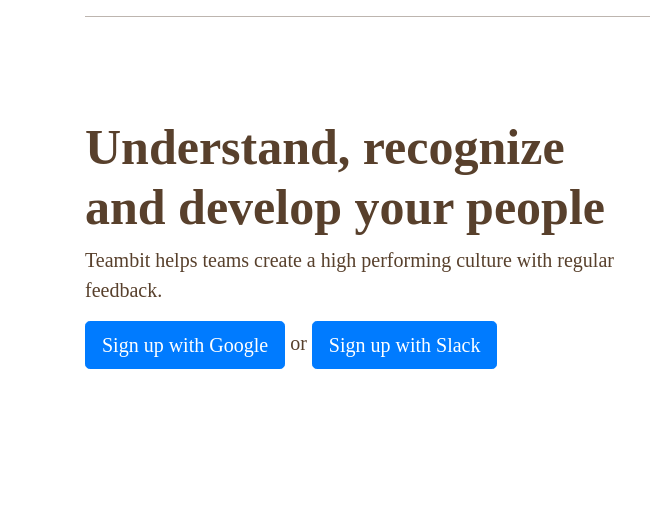
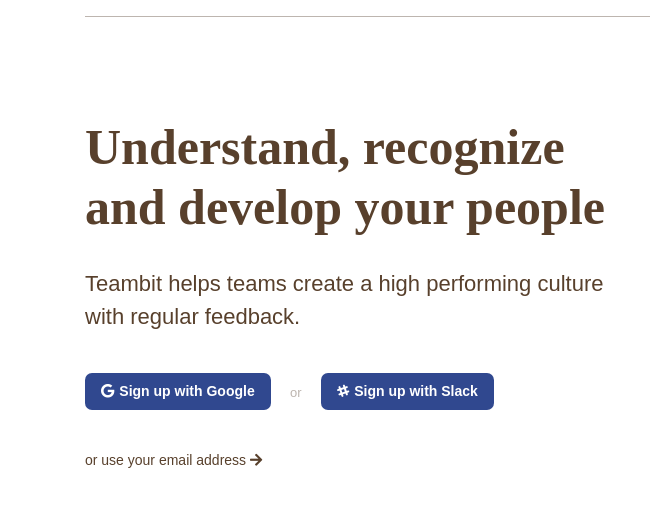
Before and after one commit to vincenzovolpe/node-sass-teambit, a website: page index.html in a window 1280 px wide. Shown: the part 58-572 px from the top of the page, 0-650 px from the left. Drawn offline with nearby package versions, Linux system fonts and the light colour scheme; grey boxes are pictures that could not be loaded.

Commit message:
Sistemata meglio logica file sass e terminata _main_sezione_uno

```diff
--- a/index.html
+++ b/index.html
@@ -58,9 +58,12 @@
                         <h1>Understand, recognize and develop your people</h1>
                         <p class="lead">Teambit helps teams create a high performing culture with regular feedback.</p>
                         <p class="lead">
-                            <a class="btn btn-primary btn-lg" href="#" role="button">Sign up with Google</a>
-                            <label class="b-login__label">or</label>
-                            <a class="btn btn-primary btn-lg" href="#" role="button">Sign up with Slack</a>
+                            <a class="btn btn-primary btn-lg" href="#" role="button"><i class="fab fa-google"></i>Sign up with Google</a>
+                            <label>or</label>
+                            <a class="btn btn-primary btn-lg" href="#" role="button"><i class="fab fa-slack-hash"></i>Sign up with Slack</a>
+                        </p>
+                        <p class="lead">
+                            <a href="https://app.teambit.io/signup">or use your email address <i class="fas fa-arrow-right"></i></i></a>
                         </p>
                     </div>
                 </div>
@@ -70,23 +73,24 @@
                     </figure>
                 </div>
             </div>
+        </section>
+
+        <section id="sezione_due" class="container">
 
         </section>
+
         <section>
 
         </section>
+
         <section>
 
         </section>
+
         <section>
 
         </section>
-        <section>
 
-        </section>
-        <section>
-
-        </section>
         <section>
 
         </section>
--- a/src/scss/_header.scss
+++ b/src/scss/_header.scss
@@ -43,15 +43,14 @@
             }
             &:hover {
                 color: #fff;
-                background: $text-hover-color
+                background: $text-hover-color;
             }
         }
 
         .container {
             position: relative;
-        }
 
-        .container::before {
+            &::before {
                 bottom: -20px;
                 left: 15px;
                 right: 15px;
@@ -59,6 +58,7 @@
                 position: absolute;
                 border-bottom: 1px solid #bdb5af;
                 content: '';
+            }
         }
     }
 
--- /dev/null
+++ b/src/scss/_main-sezione-uno.scss
@@ -0,0 +1,61 @@
+color: $text-color;
+font-family: 'HarmoniaSansProCyr-SemiBd';
+
+#sezione_uno {
+    margin-top: 100px;
+    margin-bottom: 100px;
+}
+
+.jumbotron {
+    padding: 0 0;
+    background-color: #fff;
+
+    h1 {
+        font-size: 50px;
+        font-weight: 600;
+        margin-bottom: 30px;
+    }
+
+    label {
+        height: 35px;
+        width: 38px;
+        line-height: 35px;
+        font-size: .8125rem;
+        color:#bdb5af;
+        text-align: center;
+        margin: auto;
+    }
+
+    .lead {
+        font-family: "HarmoniaSansProCyr-Regular", Arial, sans-serif;
+        margin-bottom: 40px;
+        font-size: 22px;
+    }
+
+    .btn {
+        @include font;
+        font-family: "HarmoniaSansProCyr-Regular", Arial, sans-serif;
+        background: $text-hover-color;
+        border-radius: 7px;
+        border: none;
+
+        & i {
+            padding-right: 5px;
+        }
+
+        &:hover {
+            background: #233569;;
+        }
+    }
+
+    p:last-child {
+        font-size: 14px;
+
+        a {
+            color: $text-color;
+            &:hover {
+                color: $text-hover-color;
+                text-decoration: none;
+            }
+        }
+    }
--- a/src/scss/_main.scss
+++ b/src/scss/_main.scss
@@ -1,19 +1,2 @@
-main {
-    color: $text-color;
-    font-family: 'HarmoniaSansProCyr-SemiBd';
-
-    #sezione_uno {
-        margin-top: 100px;
-        margin-bottom: 100px;
-    }
-
-    .jumbotron {
-        padding: 0 0;
-        background-color: #fff;
-
-        h1 {
-            font-size: 50px;
-            font-weight: 600;
-        }
-    }
-}
+@import '_main_sezione-uno';
+@import '_main_sezione-due';
```
Also changed, not shown: public/css/app.css, src/scss/_main-sezione-due.scss (added). Lines whose indentation alone changed are shown as unchanged.
